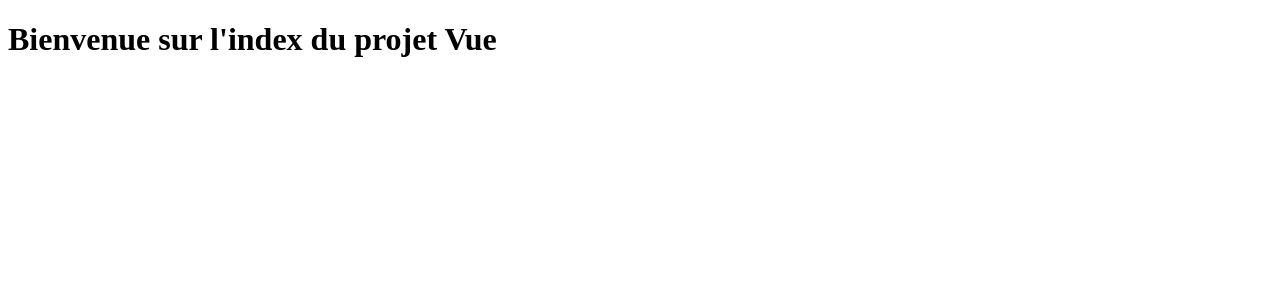
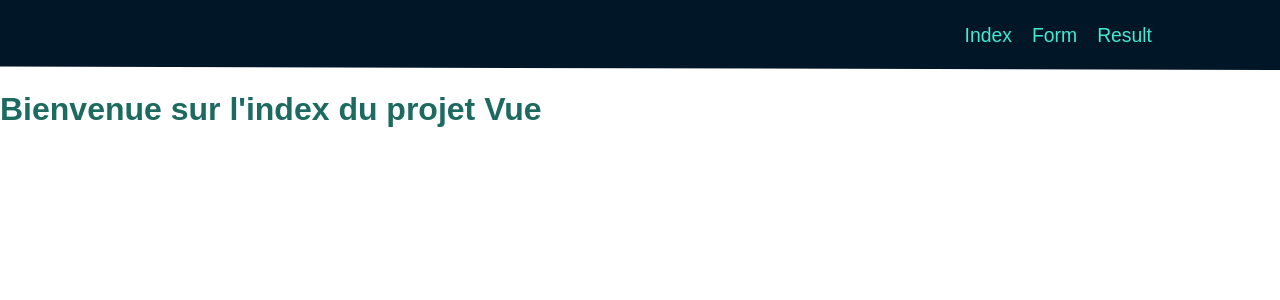
Before and after one commit to Noxtaria/projet-vue-10_2022, a Vue app: page / in a window 1280 px wide. Shown: the top 300 px of the page. Built offline with nearby package versions, Linux system fonts and the light colour scheme.

Commit message:
Ajout d'une barre de navigation permettant de switch d'une page à l'autre

```diff
--- a/src/App.vue
+++ b/src/App.vue
@@ -1,17 +1,63 @@
 <template>
   <div id="app">
+
+    <Navigation/>
+
     <router-view></router-view>
   </div>
 </template>
 
 <script>
 
+import NavigationVue from './components/Navigation.vue';
+import Navigation from './components/Navigation.vue';
+
 export default {
-
-  }
+    name: "App",
+    comments: { NavigationVue },
+    components: { Navigation }
+}
 
 </script>
 
 <style>
+:root {
+  --dark: #011627ff;
+  --main-lighter: #41ead4ff;
+  --main: #1d6a61;
+  --light: #fdfffcff;
+  --secondary: #ef233cff;
+  --tertiary: #ff9f1cff;
+  --main-font: 'Montserrat', sans-serif;
+  --title-font: 'Montserrat Alternates', sans-serif;
+}
+  #app {
+    font-family: Arial, Helvetica, sans-serif;
+  }
+
+  * {
+    box-sizing: border-box;
+  }
+
+  body {
+    margin: 0;
+    font-family: var(--main-font);
+    color: var(--dark);
+  }
+
+  main {
+    width: 80%;
+    margin: 50px auto;
+  }
+
+  h1, h2, h3 {
+    font-family: var(--title-font);
+  }
+
+  h1 {color: var(--main)}
+
+  h2 {color: var(--secondary)}
+
+  h3 { color: var(--tertiary)}
 
 </style>
--- /dev/null
+++ b/src/components/Navigation.vue
@@ -0,0 +1,58 @@
+<template>
+    <nav>
+      <ul>
+        <li>
+          <router-link :to="{name: 'index'}">Index</router-link>
+        </li>
+        <li>
+          <router-link :to="{name: 'form'}">Form</router-link>
+        </li>
+        <li>
+          <router-link :to="{name: 'result'}">Result</router-link>
+        </li>
+      </ul>
+    </nav>
+  </template>
+
+  <script>
+  export default {
+    name: 'NavigationComponent'
+  }
+  </script>
+
+  <style scoped>
+  nav {
+    background-color: var(--dark);
+    height: 70px;
+    clip-path: polygon(0 0, 100% 0, 100% 100%, 0 95%);
+  }
+
+  ul {
+    list-style: none;
+    padding: 0;
+    height: 100%;
+    display: flex;
+    justify-content: flex-end;
+    gap: 20px;
+    width: 80%;
+    margin: auto;
+  }
+
+  li {
+    height: 100%;
+    display: flex;
+    justify-content: center;
+    align-items: center;
+  }
+
+  a:link, a:visited, li {
+    color: var(--main-lighter);
+    font-size: 1.1em;
+    text-decoration: none;
+    font-family: var(--title-font);
+  }
+
+  a:hover {
+    text-decoration: underline;
+  }
+  </style>
--- a/src/main.js
+++ b/src/main.js
@@ -12,14 +12,17 @@ const router = new VueRouter({
   routes: [
     {
     path: '/',
+    name: "index",
     component: IndexComponent
     },
     {
     path: '/form',
+    name: "form",
     component: FormComponent
     },
     {
     path: '/result',
+    name: "result",
     component: ResultComponent
     },
     {
```
Also changed, not shown: src/components/HelloWorld.vue (deleted, +0 -58 lines).
